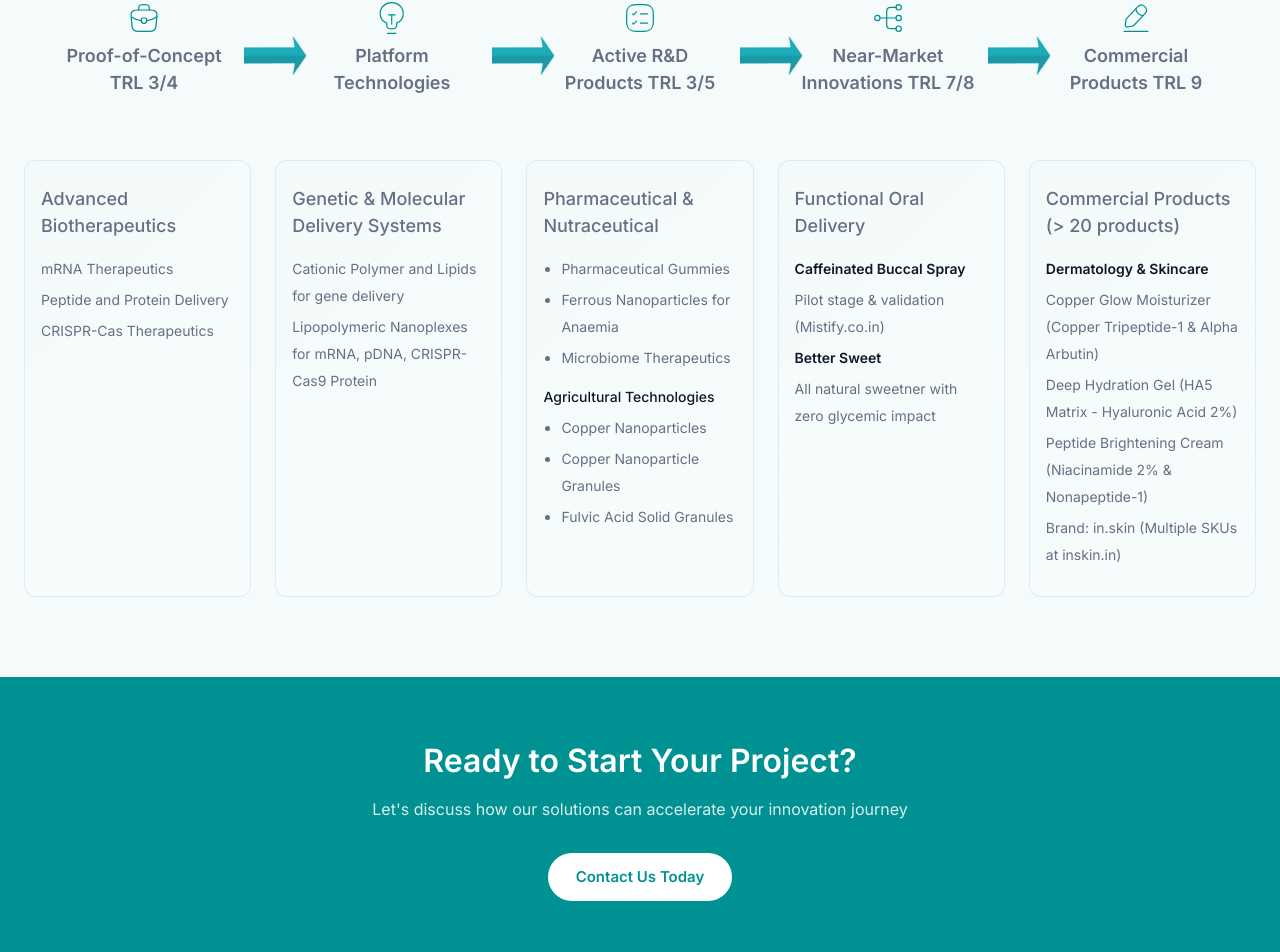
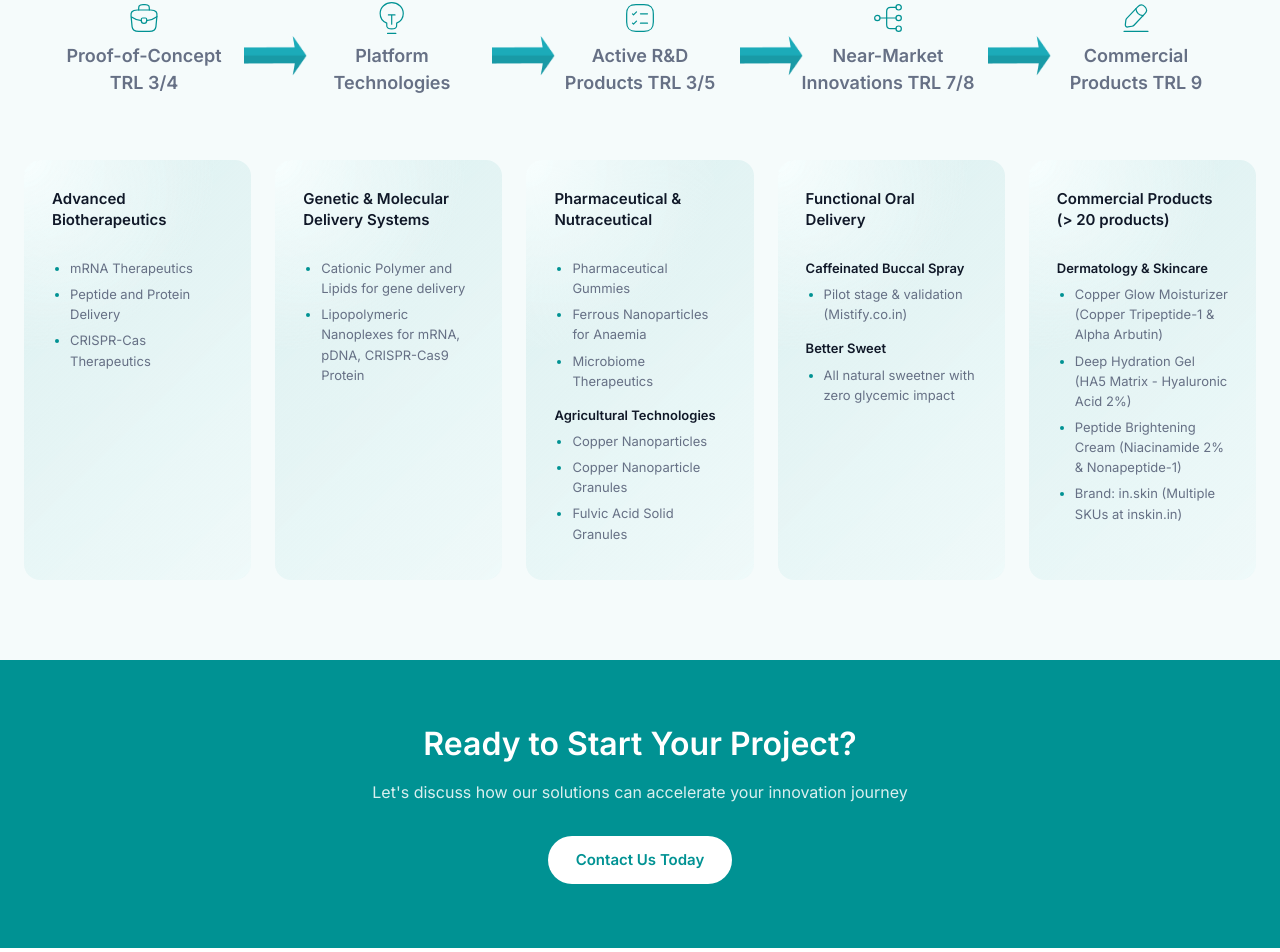
Before and after one commit to Kanishk10k/kvgai_zernyx_labs, a React (Vite) app: page /our-solutions in a window 1280 px wide. Shown: the part 4017-4969 px from the top of the page. Built offline with nearby package versions, Linux system fonts and the light colour scheme.

Commit message:
update our solutions

```diff
--- a/src/pages/OurSolutionsPage/OurSolutionsPage.module.css
+++ b/src/pages/OurSolutionsPage/OurSolutionsPage.module.css
@@ -605,36 +605,38 @@
 .pipelineCard {
   box-sizing: border-box;
   min-height: 420px;
-  padding: 24px 16px;
-  background: linear-gradient(135.55deg, rgba(0, 146, 147, 0) 0%, rgba(255, 255, 255, 0.3) 104.79%);
-  border-radius: 12px;
-  border: 1px solid rgba(0, 146, 147, 0.12);
+  padding: 28px 28px;
+  background: radial-gradient(circle at top left, rgba(250, 255, 255, 0.9) 0%, rgba(0, 146, 147, 0) 40%), linear-gradient(135.55deg, rgba(0, 146, 147, 0.10) 0%, rgba(250, 255, 255, 0.9) 154.79%);
+  border-radius: 16px;
   display: flex;
   flex-direction: column;
   gap: 16px;
+  transition: transform .2s ease, box-shadow .2s ease;
+}
+
+.pipelineCard:hover {
+  transform: translateY(-4px);
+  box-shadow: var(--shadow-card);
 }
 
 .pipelineCardTitle {
+  margin: 0 0 12px;
+  font-family: 'Inter', sans-serif;
+  font-style: normal;
+  font-weight: 600;
+  font-size: 15px;
+  line-height: 1.4;
+  color: #101828;
+}
+
+.pipelineCardBody {
   margin: 0;
   font-family: 'Inter', sans-serif;
   font-style: normal;
-  font-weight: 500;
-  font-size: 18px;
-  line-height: 27px;
+  font-weight: 400;
+  font-size: 13px;
+  line-height: 1.55;
   color: #667085;
-}
-
-.pipelineCardBody {
-  font-family: 'Inter', sans-serif;
-  font-style: normal;
-  font-weight: 400;
-  font-size: 14px;
-  line-height: 27px;
-  color: #667085;
-}
-
-.pipelineCardBody p {
-  margin: 0 0 4px 0;
 }
 
 .pipelineCardBody ul {
@@ -643,18 +645,21 @@
   padding-left: 18px;
 }
 
-.pipelineCardBody li {
-  margin-bottom: 4px;
+.pipelineCardBody ul + :global(.agSub) {
+  margin-top: 14px;
 }
 
-.pipelineCardBody strong {
-  font-weight: 600;
-  color: #101828;
+.pipelineCardBody li {
+  margin-bottom: 6px;
+}
+
+.pipelineCardBody li::marker {
+  color: #009293;
 }
 
 .pipelineCardBody :global(.agSub) {
-  margin-top: 12px;
-  font-weight: 500;
+  margin: 0 0 6px;
+  font-weight: 600;
   color: #101828;
 }
 
--- a/src/pages/OurSolutionsPage/OurSolutionsPage.tsx
+++ b/src/pages/OurSolutionsPage/OurSolutionsPage.tsx
@@ -46,20 +46,20 @@ const pipelineColumns: PipelineColumn[] = [
   {
     heading: 'Advanced Biotherapeutics',
     body: (
-      <>
-        <p>mRNA Therapeutics</p>
-        <p>Peptide and Protein Delivery</p>
-        <p>CRISPR-Cas Therapeutics</p>
-      </>
+      <ul>
+        <li>mRNA Therapeutics</li>
+        <li>Peptide and Protein Delivery</li>
+        <li>CRISPR-Cas Therapeutics</li>
+      </ul>
     ),
   },
   {
     heading: 'Genetic & Molecular Delivery Systems',
     body: (
-      <>
-        <p>Cationic Polymer and Lipids for gene delivery</p>
-        <p>Lipopolymeric Nanoplexes for mRNA, pDNA, CRISPR-Cas9 Protein</p>
-      </>
+      <ul>
+        <li>Cationic Polymer and Lipids for gene delivery</li>
+        <li>Lipopolymeric Nanoplexes for mRNA, pDNA, CRISPR-Cas9 Protein</li>
+      </ul>
     ),
   },
   {
@@ -84,14 +84,14 @@ const pipelineColumns: PipelineColumn[] = [
     heading: 'Functional Oral Delivery',
     body: (
       <>
-        <p>
-          <strong>Caffeinated Buccal Spray</strong>
-        </p>
-        <p>Pilot stage &amp; validation (Mistify.co.in)</p>
-        <p>
-          <strong>Better Sweet</strong>
-        </p>
-        <p>All natural sweetner with zero glycemic impact</p>
+        <p className="agSub">Caffeinated Buccal Spray</p>
+        <ul>
+          <li>Pilot stage &amp; validation (Mistify.co.in)</li>
+        </ul>
+        <p className="agSub">Better Sweet</p>
+        <ul>
+          <li>All natural sweetner with zero glycemic impact</li>
+        </ul>
       </>
     ),
   },
@@ -99,13 +99,13 @@ const pipelineColumns: PipelineColumn[] = [
     heading: 'Commercial Products (> 20 products)',
     body: (
       <>
-        <p>
-          <strong>Dermatology &amp; Skincare</strong>
-        </p>
-        <p>Copper Glow Moisturizer (Copper Tripeptide-1 &amp; Alpha Arbutin)</p>
-        <p>Deep Hydration Gel (HA5 Matrix - Hyaluronic Acid 2%)</p>
-        <p>Peptide Brightening Cream (Niacinamide 2% &amp; Nonapeptide-1)</p>
-        <p>Brand: in.skin (Multiple SKUs at inskin.in)</p>
+        <p className="agSub">Dermatology &amp; Skincare</p>
+        <ul>
+          <li>Copper Glow Moisturizer (Copper Tripeptide-1 &amp; Alpha Arbutin)</li>
+          <li>Deep Hydration Gel (HA5 Matrix - Hyaluronic Acid 2%)</li>
+          <li>Peptide Brightening Cream (Niacinamide 2% &amp; Nonapeptide-1)</li>
+          <li>Brand: in.skin (Multiple SKUs at inskin.in)</li>
+        </ul>
       </>
     ),
   },
@@ -372,7 +372,8 @@ export default function OurSolutionsPage() {
               Zernyx Product &amp; Innovation Pipeline
             </h2>
             <p className={styles.pipelineSubtitle}>
-              A comprehensive portfolio spanning commercial products, near-market innovations, active R&amp;D programs, platform technologies, and early stage research.
+              A comprehensive portfolio spanning commercial products, near-market innovations, active R&amp;D programs,<br />
+              platform technologies, and early stage research.
             </p>
           </header>
 
```
